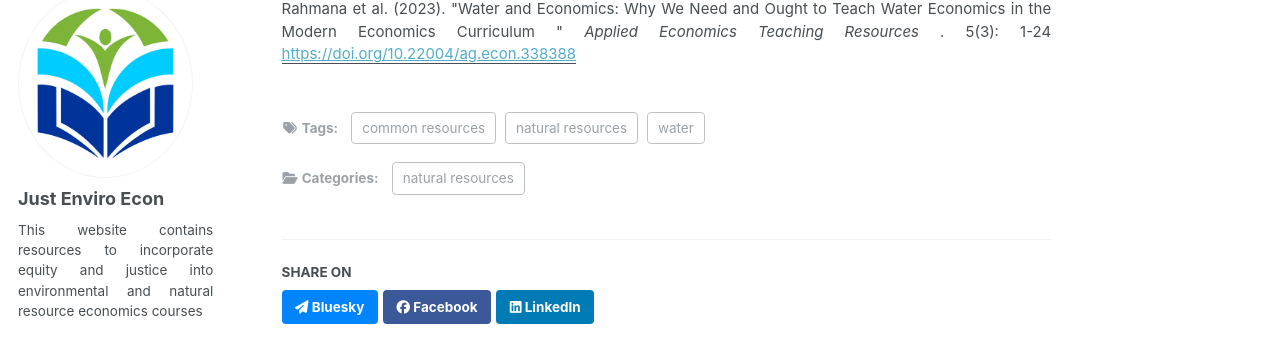
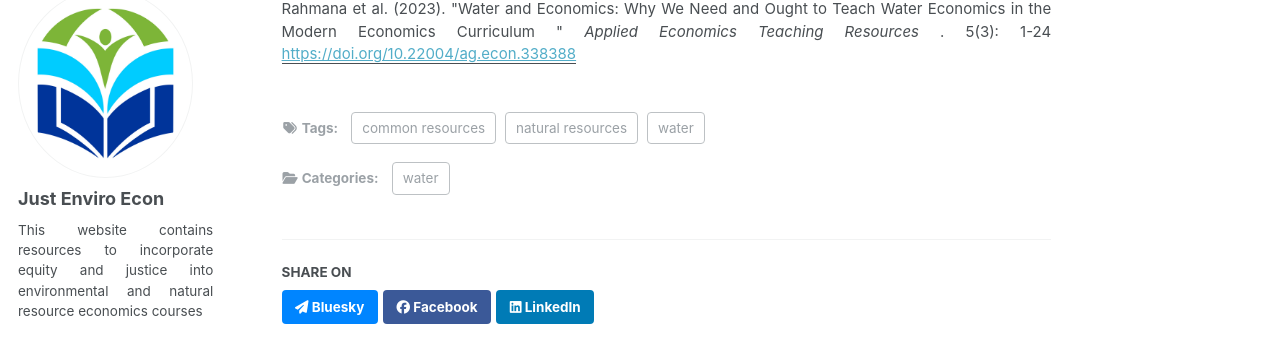
Before and after one commit to just-enviro-econ/just-enviro-econ.github.io, a Jekyll site: the page built from _activities/2023-08-04-water-economics.md, in a window 1280 px wide and 900 px high, scrolled down 939 px. Shown: the part 117-469 px from the top of the window. Built offline with Jekyll 4.4.1, drawn with Linux system fonts in a browser that asks for light colours.

Commit message:
Update 2023-08-04-water-economics.md

```diff
--- a/_activities/2023-08-04-water-economics.md
+++ b/_activities/2023-08-04-water-economics.md
@@ -7,7 +7,7 @@ date: 2023-08-04
 venue: 'Applied Economics Teaching Resources'
 paperurl: 'https://doi.org/10.22004/ag.econ.338388'
 citation: 'Rahmana et al. (2023). &quot;Water and Economics: Why We Need and Ought to Teach Water Economics in the Modern Economics Curriculum &quot; <i>  Applied Economics Teaching Resources </i>. 5(3): 1-24'
-category: 'natural resources'
+category: 'water'
 type: 'pr'
 tags:
 - water
```
